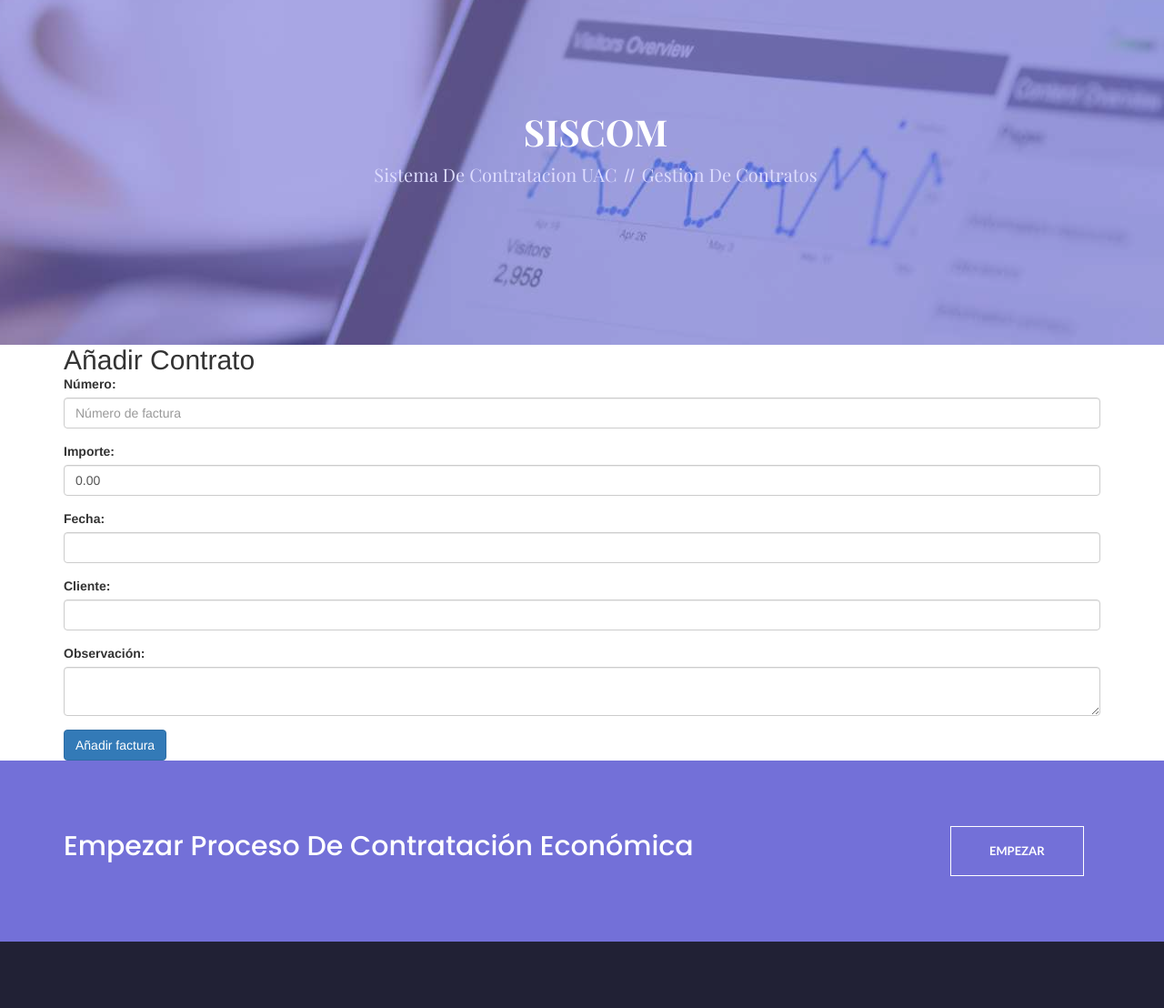
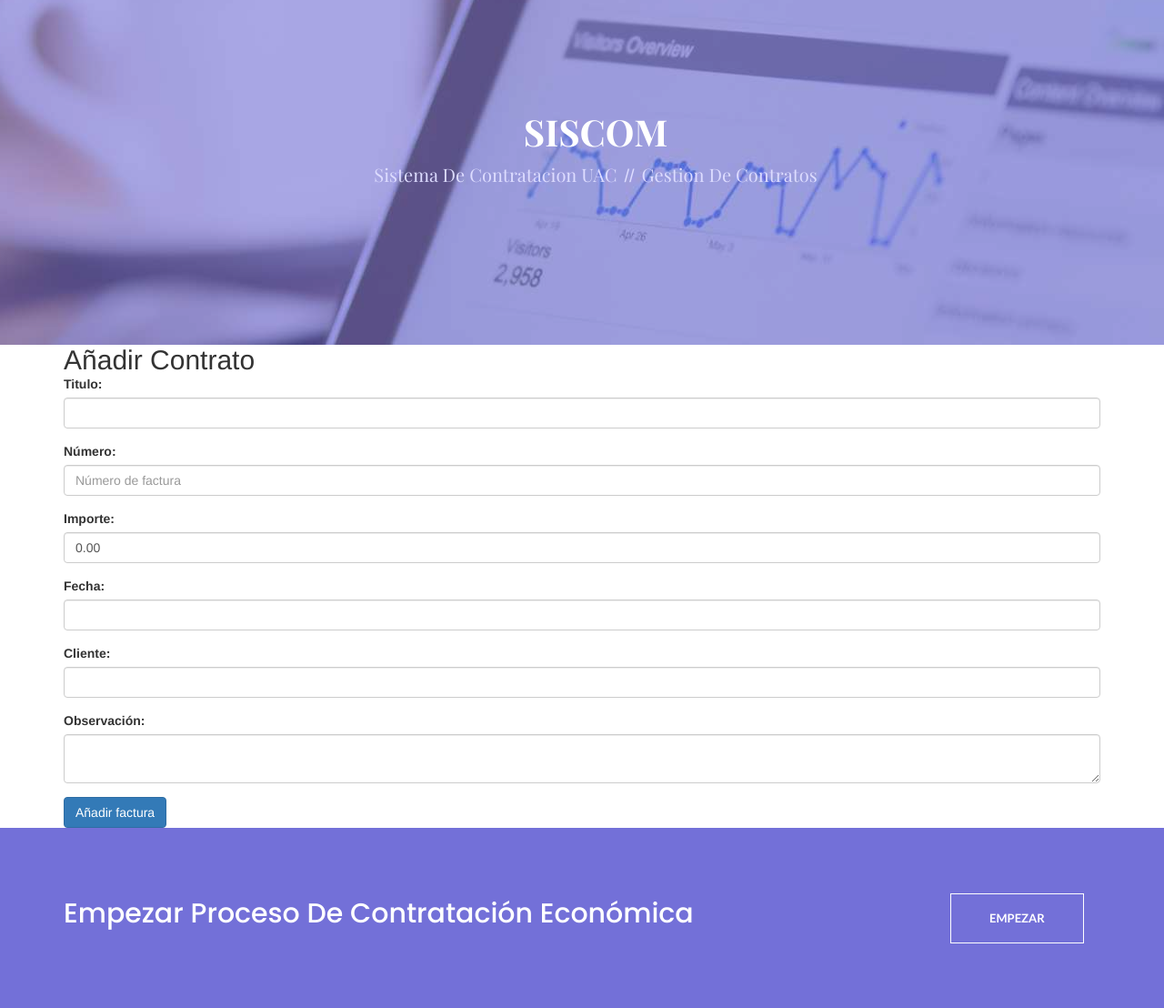
Before and after one commit to monier87/Project_Contrat, a Django app: page /Contratos/ in a window 1280 px wide. Shown: the part 153-1261 px from the top of the page at 91% size. Run offline with Django 4.2, Linux system fonts and the light colour scheme; some libraries are stand-ins or nearby versions; some web fonts are replaced.

Commit message:
Agregue la Columna Titulo en la BD

```diff
--- a/Contratos/models.py
+++ b/Contratos/models.py
@@ -5,6 +5,7 @@ from datetime import datetime
 # Create your models here.
 
 class Contratos(models.Model):
+    titulo = models.CharField(max_length=200, null=True, verbose_name="Titulo")
     numero = models.CharField(max_length=30, null=False, unique=True, verbose_name="Número")
     importe = models.DecimalField(max_digits=10, decimal_places=2, null=False, verbose_name="Importe")
     fecha = models.DateTimeField(default=datetime.now, null=True, blank=True, verbose_name="Fecha")
--- a/Contratos/template/contratos/Contratos.html
+++ b/Contratos/template/contratos/Contratos.html
@@ -20,6 +20,10 @@
 
   <form method="POST" action="">
   {% csrf_token %}
+  <div class="form-group">
+    <label for="titulo">Titulo:</label>
+    <input type="text" class="form-control" id="cliente" name="titulo" required>
+  </div>
     <div class="form-group">
       <label for="numero">Número:</label>
       <input type="text" class="form-control" id="numero" placeholder="Número de factura" name="numero" required>
--- a/Contratos/views.py
+++ b/Contratos/views.py
@@ -6,7 +6,7 @@ from Contratos.models import Contratos
 def FormContratos(request):
 
     if request.method=="POST":
-        cont=Contratos(numero=request.POST["numero"],importe=request.POST["importe"],fecha=request.POST["fecha"],cliente=request.POST["cliente"],observacion=request.POST["observacion"])
+        cont=Contratos(titulo=request.POST["titulo"],numero=request.POST["numero"],importe=request.POST["importe"],fecha=request.POST["fecha"],cliente=request.POST["cliente"],observacion=request.POST["observacion"])
 
         cont.save()
 
--- a/ProyectoContrato/settings.py
+++ b/ProyectoContrato/settings.py
@@ -57,7 +57,7 @@ ROOT_URLCONF = 'ProyectoContrato.urls'
 TEMPLATES = [
     {
         'BACKEND': 'django.template.backends.django.DjangoTemplates',
-        'DIRS': ['C:/Users/amy/Desktop/Project David/proyectoWebapp/template/','C:/Users/amy/Desktop/Project David/Contratos/template/'],
+        'DIRS': ['C:/Users/Administrador/Desktop/Proyecto WEB/PROJETC OKK/Project_Contrat/proyectoWebapp/template','C:/Users/Administrador/Desktop/Proyecto WEB/PROJETC OKK/Project_Contrat/Contratos/template/'],
         'APP_DIRS': True,
         'OPTIONS': {
             'context_processors': [
--- a/proyectoWebapp/template/proyectoWebapp/base.html
+++ b/proyectoWebapp/template/proyectoWebapp/base.html
@@ -408,7 +408,7 @@
 
 		<!-- jaquery link -->
 
-		<script src="static/proyectoWebapp/js/jquery.js"></script>
+		<script src="{% static 'proyectoWebapp/js/jquery.js' %}"></script>
         <!-- Include all compiled plugins (below), or include individual files as needed -->
 
         <!--modernizr.min.js-->
```
Also changed, not shown: Contratos/forms.py (+7 -7 lines), Contratos/migrations/0004_contratos_titulo.py (added), db.sqlite3.
